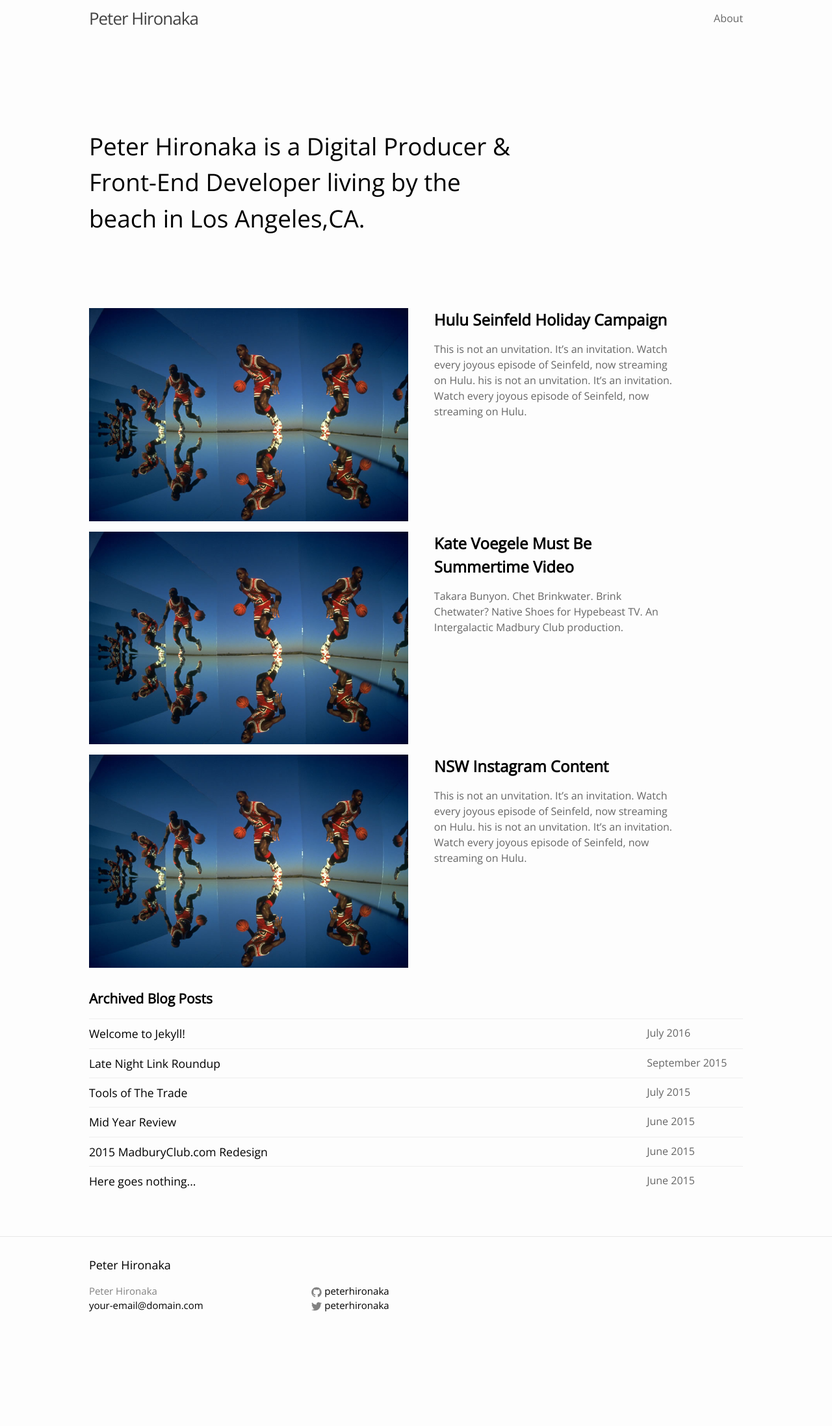
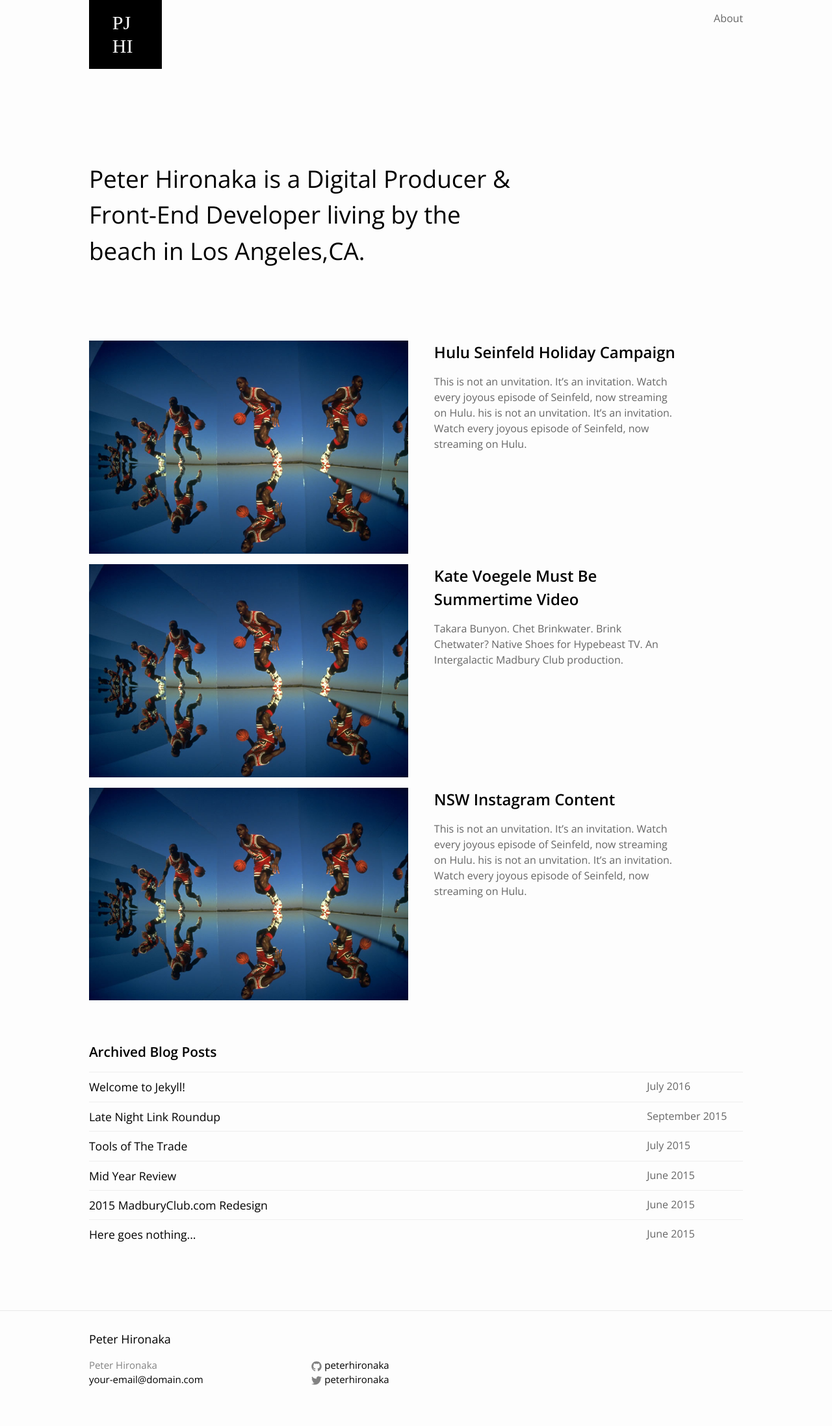
Before and after one commit to PHironaka/p-hironaka, a Jekyll site: the page built from index.html, in a window 1280 px wide. Shown: the whole page at 65% size. Built offline with Jekyll 4.4.1, drawn with Linux system fonts in a browser that asks for light colours; before the commit the page ends 2080 px from its top, so only the background shows below that.

Commit message:
updates to header, logo

```diff
--- a/_includes/head.html
+++ b/_includes/head.html
@@ -5,7 +5,7 @@
 
   <title>{% if page.title %}{{ page.title | escape }}{% else %}{{ site.title | escape }}{% endif %}</title>
   <meta name="description" content="{% if page.excerpt %}{{ page.excerpt | strip_html | strip_newlines | truncate: 160 }}{% else %}{{ site.description }}{% endif %}">
-  <link href="https://fonts.googleapis.com/css?family=Open+Sans:400,900" rel="stylesheet">
+  <link href="https://fonts.googleapis.com/css?family=Open+Sans:400,600" rel="stylesheet">
   <link rel="stylesheet" href="{{ "/css/main.css" | prepend: site.baseurl }}">
   <link rel="canonical" href="{{ page.url | replace:'index.html','' | prepend: site.baseurl | prepend: site.url }}">
   <link rel="alternate" type="application/rss+xml" title="{{ site.title }}" href="{{ "/feed.xml" | prepend: site.baseurl | prepend: site.url }}">
--- a/_includes/header.html
+++ b/_includes/header.html
@@ -2,7 +2,7 @@
 
   <div class="wrapper">
 
-    <a class="site-title" href="{{ site.baseurl }}/">{{ site.title }}</a>
+    <a class="site-title" href="{{ site.baseurl }}/"><img src="/img/pj-logo.svg"></a>
 
     <nav class="site-nav">
       <a href="#" class="menu-icon">
--- a/_sass/_layout.scss
+++ b/_sass/_layout.scss
@@ -9,12 +9,9 @@
 }
 
 .site-title {
-    font-size: 26px;
-    font-weight: 300;
-    line-height: 56px;
-    letter-spacing: -1px;
     margin-bottom: 0;
     float: left;
+    width: 7em;
 
     &,
     &:visited {
@@ -203,7 +200,7 @@ margin-bottom: 1em;
 }
 
 .archive-list {
-  margin: 2em 0;
+  margin: 4em 0;
 }
 
 .archive-item {
--- a/css/main.scss
+++ b/css/main.scss
@@ -10,7 +10,7 @@
 $base-font-family: 'Open Sans', sans-serif;
 $base-font-size:   16px;
 $header-font-size:   2.1em;
-$header-font-weight:   900;
+$header-font-weight:   600;
 $base-font-weight: 400;
 $small-font-size:  $base-font-size * 0.875;
 $base-line-height: 1.5;
--- a/index.html
+++ b/index.html
@@ -21,7 +21,7 @@ layout: default
     <div class="post-copy">
 
         <h2>
-          <a class="post-link" href="{{ work.url | prepend: site.baseurl }}">{{ work.title }}</a>
+          <a class="post-link" href="{{ work.link }}">{{ work.title }}</a>
         </h2>
 
         <p>
@@ -36,7 +36,7 @@ layout: default
 
     <div class="archive-list">
       <h1 class="page-heading">Archived Blog Posts</h1>
-{% for post in site.posts limit:10  %}
+{% for post in site.posts limit:15 %}
 
 
      <li class="archive-item">
```
Also changed, not shown: img/pj-logo.svg (added).
